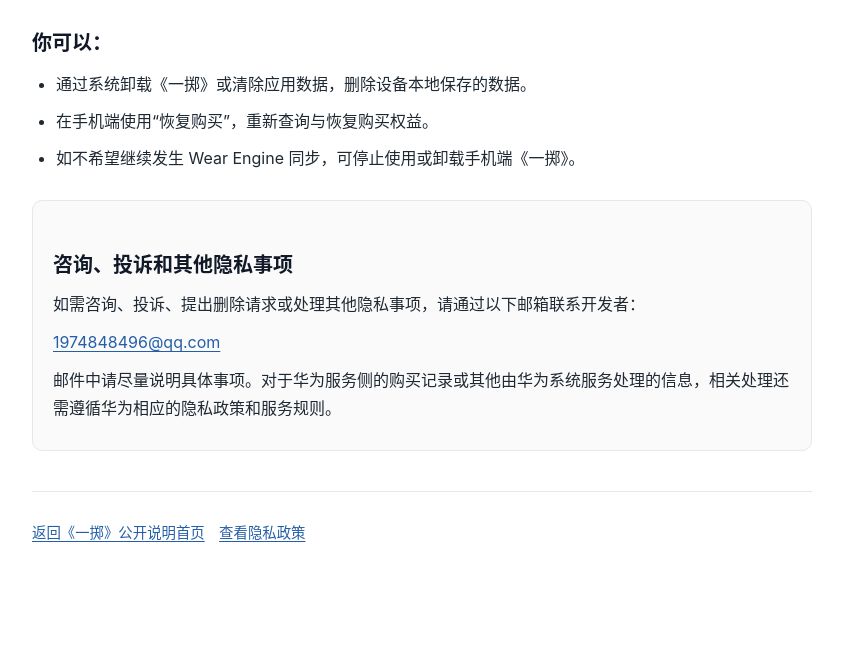
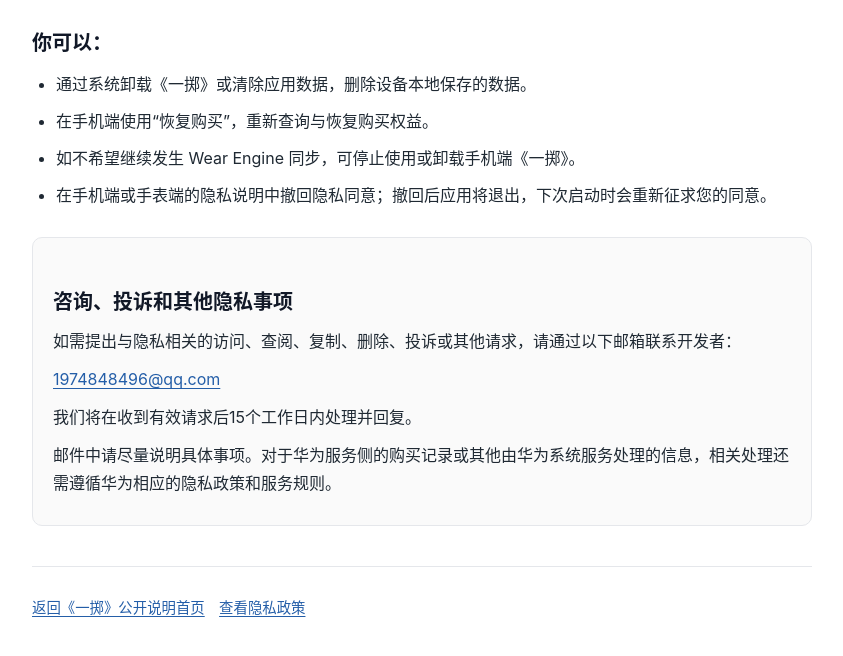
Before and after one commit to cnwjz/yizhi-pages, a plain HTML site: page privacy-rights.html in a window 1280 px wide. Shown: the part 132-788 px from the top of the page, without its empty margins (218-1061 px from the left). Drawn offline with Linux system fonts and the light colour scheme.

Commit message:
Update privacy rights page

```diff
--- a/privacy-rights.html
+++ b/privacy-rights.html
@@ -89,13 +89,15 @@
         <li>通过系统卸载《一掷》或清除应用数据，删除设备本地保存的数据。</li>
         <li>在手机端使用“恢复购买”，重新查询与恢复购买权益。</li>
         <li>如不希望继续发生 Wear Engine 同步，可停止使用或卸载手机端《一掷》。</li>
+        <li>在手机端或手表端的隐私说明中撤回隐私同意；撤回后应用将退出，下次启动时会重新征求您的同意。</li>
       </ul>
     </section>
 
     <section class="contact" aria-labelledby="contact">
       <h2 id="contact">咨询、投诉和其他隐私事项</h2>
-      <p>如需咨询、投诉、提出删除请求或处理其他隐私事项，请通过以下邮箱联系开发者：</p>
+      <p>如需提出与隐私相关的访问、查阅、复制、删除、投诉或其他请求，请通过以下邮箱联系开发者：</p>
       <p><a href="mailto:1974848496@qq.com">1974848496@qq.com</a></p>
+      <p>我们将在收到有效请求后15个工作日内处理并回复。</p>
       <p>邮件中请尽量说明具体事项。对于华为服务侧的购买记录或其他由华为系统服务处理的信息，相关处理还需遵循华为相应的隐私政策和服务规则。</p>
     </section>
 
```
